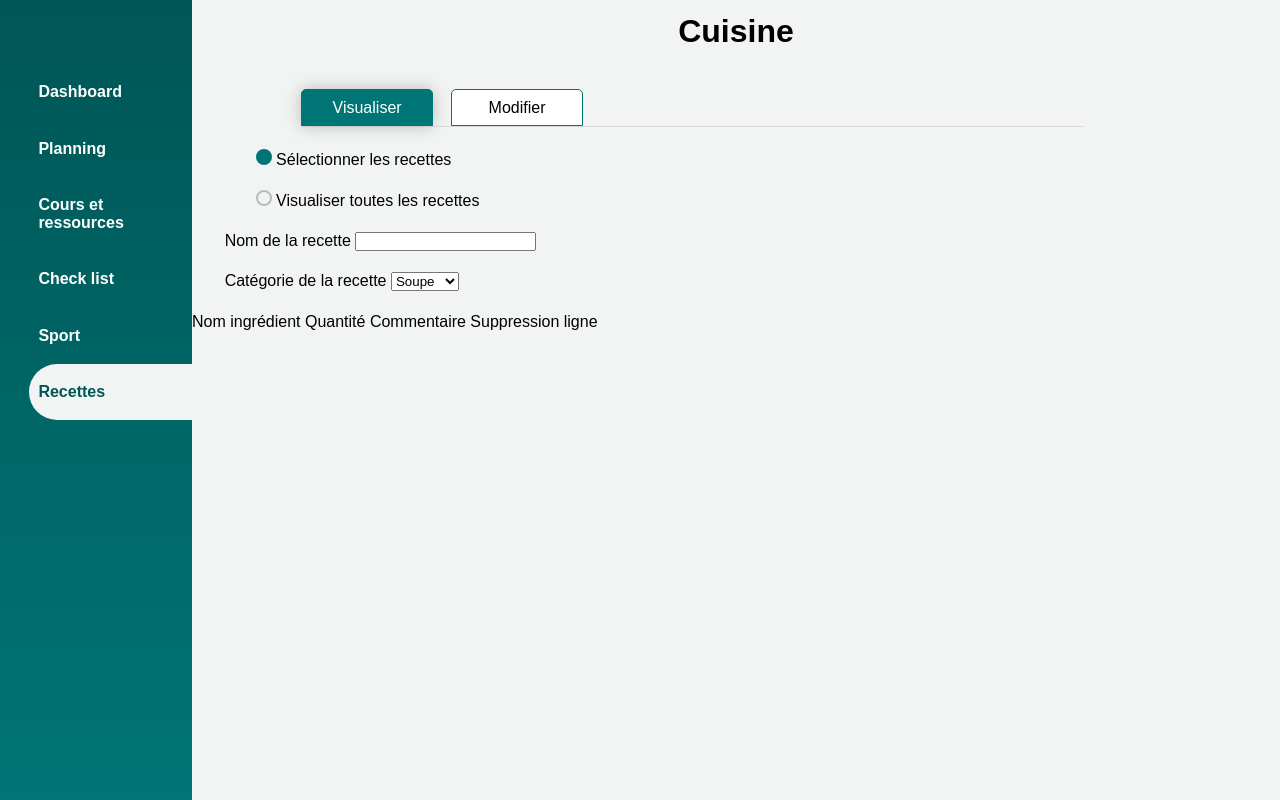
After one commit to boulocheE/Dashboard, a Flask app: template templates/pages/recettes.html in a window 1280 px wide. The commit adds this page. Run offline with Flask 3, Linux system fonts and the light colour scheme; the template is opened without the code that fills it, so the values that code supplies are empty.

Commit message:
update recettes & script js

```diff
--- /dev/null
+++ b/static/css/cuisine.css
@@ -0,0 +1,87 @@
+body { margin : 1% 0 0 15%; }
+
+
+h1 { text-align: center; }
+
+div { margin : 2% 2% 2% 3%; }
+
+
+
+/* PARTIE MENU */
+div.page { margin-left: 10%; }
+
+div.page { width : 80%; }
+
+div.page nav {
+	width : 100%;
+
+	padding : 2% 0 2% 0;
+	margin : 1% 0 0 0;
+}
+
+
+div.page nav li.choix {
+	color : white;
+	background: #007575;
+	box-shadow: 0 0 1em #88888888;
+}
+
+div.page nav li {
+	float: left;
+
+	width : 15%;
+
+	list-style: none;
+
+	text-align: center;
+
+	padding : 1% 0 1% 0;
+
+	border : solid 1px #007575;
+	background : white;
+
+	margin-right : 2%;
+
+	border-top-right-radius : 5px;
+	border-top-left-radius  : 5px;
+}
+
+div.page hr {
+	width: 90%;
+
+	border : 0;
+	border-top : solid 1px #DBDBDB;
+}
+
+
+div.page li:hover { color : #007575; }
+
+
+
+/* BOUTONS RADIOS */
+
+input[type = "radio"] {
+	-webkit-appearance: none;
+	-moz-appearance: none;
+	appearance: none;
+	width: 16px;
+	height: 16px;
+	border: 2px solid #88888888;
+	outline: none;
+	transition: 0.2s all linear;
+}
+
+input[type = "radio"] { border-radius : 50%; }
+
+div.boutons { margin-bottom : 1%; }
+
+input[type = "radio"]:checked {
+	border-color     : #007575;
+	background-color : #007575;
+}
+
+
+
+/* CHOIX DES SECTIONS */
+
+div#modificationRecettes { display : none; }
--- a/static/css/index.css
+++ b/static/css/index.css
@@ -11,7 +11,7 @@ body { background : #F2F4F4; }
 
 
 /* Navigation */
-nav {
+header nav {
 	width : 15%;
 	position : fixed;
 	top : 0;
@@ -23,12 +23,12 @@ nav {
 	background : linear-gradient( #005656, #007575 );
 }
 
-nav ul {
+header nav ul {
 	list-style : none;
 }
 
 
-nav li {
+header nav li {
 	font-weight: bold;
 
 	padding : 10% 0 10% 5%;
@@ -46,7 +46,10 @@ a {
 
 a:hover { font-style: italic; }
 
-nav ul::after { display : table; }
+header nav ul::after { display : table; }
+
+
+
 
 section, hgroup { margin-left : 15%; }
 
--- a/static/css/stylePlanning.css
+++ b/static/css/stylePlanning.css
@@ -118,4 +118,7 @@ tbody { background-color: white; }
 
 h3 { color : #A2A3A3; }
 
-#calendrierJour { display : "none"; }
+#calendrierJour { display : none; }
+
+
+section#affichageJour { display : none; }
--- /dev/null
+++ b/static/js/scriptCuisine.js
@@ -0,0 +1,14 @@
+function choixPage ( event, pageActuelle, pageSuivante, menu1, menu2 ) {
+	pageSuivante = document.getElementById( pageSuivante );
+	pageSuivante.style.display = 'block';
+
+	pageActuelle = document.getElementById( pageActuelle );
+	pageActuelle.style.display = 'none';
+
+
+	menu1 = document.getElementById( menu1 );
+	menu1.classList.remove("choix");
+
+	menu2 = document.getElementById( menu2 );
+	menu2.classList.add("choix");
+}
--- a/template/index.html
+++ b/templates/index.html
@@ -7,9 +7,9 @@
 		<meta charset = 'utf-8'>
 		<meta content = 'Author' lang = 'fr' name = 'BOULOCHE Eleonore'>
 
-		<link rel = 'stylesheet' href = "{{ url_for('static', filename='style.css') }}" media = 'all' type = 'text/css'>
+		<link rel = 'stylesheet' href = "{{ url_for('static', filename='css/index.css') }}" media = 'all' type = 'text/css'>
 
-		<script src = "{{ url_for('static', filename='script.js') }}"></script>
+		<script src = "{{ url_for('static', filename='js/script.js') }}"></script>
 	</head>
 
 
--- a/template/pages/planning.html
+++ b/templates/pages/planning.html
@@ -7,10 +7,10 @@
 		<meta charset = 'utf-8'>
 		<meta content = 'Author' lang = 'fr' name = 'BOULOCHE Eleonore'>
 
-		<link rel = 'stylesheet' href = "{{ url_for('static', filename='index.css') }}"  media = 'all' type = 'text/css'>
-		<link rel = 'stylesheet' href = "stylePlanning.css" media = 'all' type = 'text/css'>
+		<link rel = 'stylesheet' href = "{{ url_for('static', filename = 'css/index.css') }}"  media = 'all' type = 'text/css'>
+		<link rel = 'stylesheet' href = "{{ url_for('static', filename = 'css/stylePlanning.css')}}" media = 'all' type = 'text/css'>
 
-		<script src = "scriptPlanning.js"></script>
+		<script src = "{{ url_for('static', filename = 'js/scriptPlanning.js')}}"></script>
 	</head>
 
 
--- /dev/null
+++ b/templates/pages/recettes.html
@@ -0,0 +1,139 @@
+<!DOCTYPE html>
+<html lang = 'fr'>
+
+	<head>
+		<title> Recettes </title>
+
+		<meta charset = 'utf-8'>
+		<meta content = 'Author' lang = 'fr' name = 'BOULOCHE Eleonore'>
+
+		<link rel = 'stylesheet' href = "{{ url_for('static', filename = 'css/index.css'  ) }}" media = 'all' type = 'text/css'>
+		<link rel = 'stylesheet' href = "{{ url_for('static', filename = 'css/cuisine.css') }}" media = 'all' type = 'text/css'>
+
+		<script src = "{{ url_for('static', filename = 'js/script.js'       ) }}"></script>
+		<script src = "{{ url_for('static', filename = 'js/scriptCuisine.js') }}"></script>
+	</head>
+
+
+	<body>
+
+		<header>
+			<!-- Trouver un logo pour le site -->
+
+			<!-- Menu du site -->
+			<nav>
+				<ul>
+					<li                 > <a href = "{{ url_for('index') }}"           > Dashboard           </a> </li>
+					<li                 > <a href = "{{ url_for('planning') }}"        > Planning            </a> </li>
+					<li                 > <a href = "{{ url_for('coursRessources') }}" > Cours et ressources </a> </li>
+					<li                 > <a href = "{{ url_for('checkList') }}"       > Check list          </a> </li>
+					<li                 > <a href = "{{ url_for('sport') }}"           > Sport               </a> </li>
+					<li id = "choixPage"> <a href = "{{ url_for('recettes') }}"        > Recettes            </a> </li>
+				</ul>
+			</nav>
+		</header>
+
+
+		<h1> Cuisine </h1>
+
+
+		<div class = "page">
+			<nav>
+				<ul>
+					<li id = "menuV" class = "choix" onclick = "choixPage( event, 'modificationRecettes' , 'visualisationRecettes', 'menuM', 'menuV' )"> Visualiser </li>
+					<li id = "menuM"                 onclick = "choixPage( event, 'visualisationRecettes', 'modificationRecettes' , 'menuV', 'menuM' )"> Modifier   </li>
+				</ul>
+			</nav>
+
+			<hr>
+		</div>
+
+
+
+		<div id = "visualisationRecettes">
+			<div>
+				<input type = "radio" name = "choixVisualisation" checked>
+
+				<label> Sélectionner les recettes </label>
+			</div>
+
+
+			<div>
+				<input type = "radio" name = "choixVisualisation">
+
+				<label> Visualiser toutes les recettes </label>
+			</div>
+		</div>
+
+
+
+
+
+		<div id = "modificationRecettes">
+			<div>
+				<input type = "radio" name = "choixModification" checked>
+
+				<label> Ajouter une recette </label>
+			</div>
+
+			<div>
+				<input type = "radio" name = "choixModification">
+
+				<label> Supprimer une recette </label>
+			</div>
+
+			<div>
+				<input type = "radio" name = "choixModification">
+
+				<label> Modifier une recette </label>
+			</div>
+		</div>
+
+
+
+		<!-- --------------------- -->
+		<!--    AJOUTER RECETTE    -->
+		<!-- --------------------- -->
+
+		<form>
+
+			<div>
+				<label> Nom de la recette </label>
+				<input type = 'text'>
+			</div>
+
+
+			<div>
+				<label> Catégorie de la recette </label>
+
+				<select name = "categorie" id = "catRecette">
+					<option value = "soupe"                             > Soupe   </option>
+					<option value = "entrée"                            > Entrée  </option>
+					<option value = "plat"                              > Plat    </option>
+					<option value = "dessert"                           > Dessert </option>
+					<option value = "autre"  onclick = "newCatRecette()"> Autre   </option>
+				</select>
+			</div>
+
+
+			<table>
+				<thead>
+					<th>
+						<tr> Nom ingrédient    </tr>
+						<tr> Quantité          </tr>
+						<tr> Commentaire       </tr>
+						<tr> Suppression ligne </tr>
+					</th>
+				</thead>
+
+				<tbody>
+				</tbody>
+			</table>
+
+		</form>
+
+
+
+	</body>
+
+</html>
```
Also changed, not shown: template/pages/checkList.html (deleted, +0 -38 lines), templates/pages/checkList.html (renamed from template/pages/sport.html, +4 -4 lines), templates/pages/coursRessources.html (renamed from template/pages/recettes.html, +10 -4 lines), templates/pages/sport.html (renamed from template/pages/coursRessources.html, +4 -10 lines).
